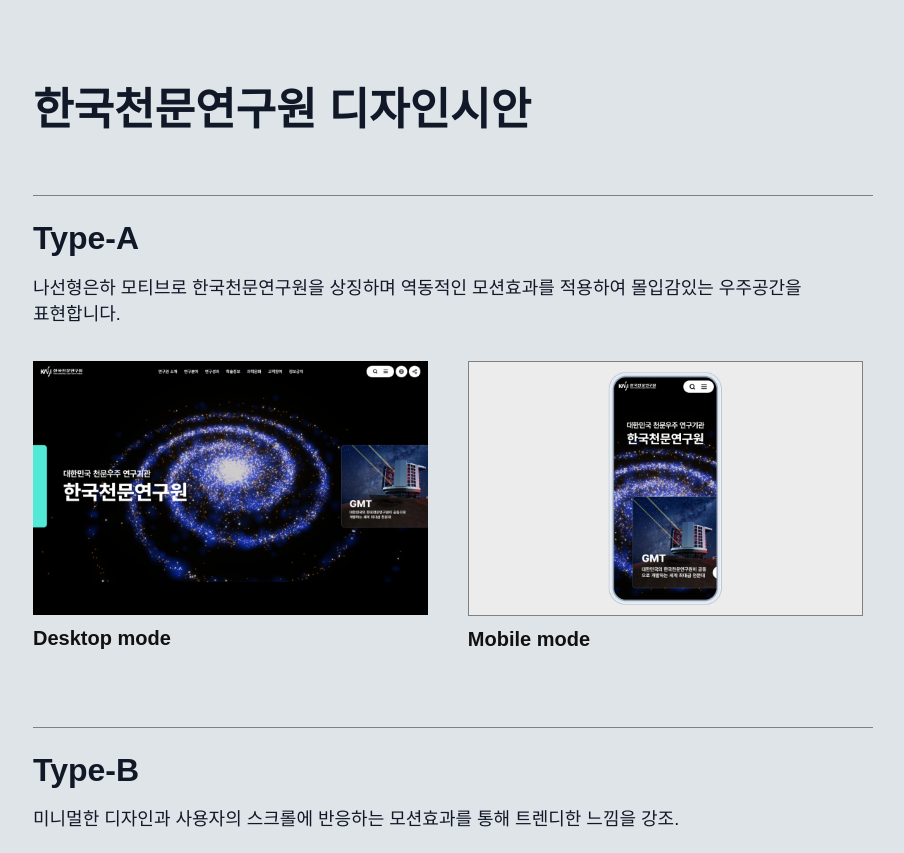
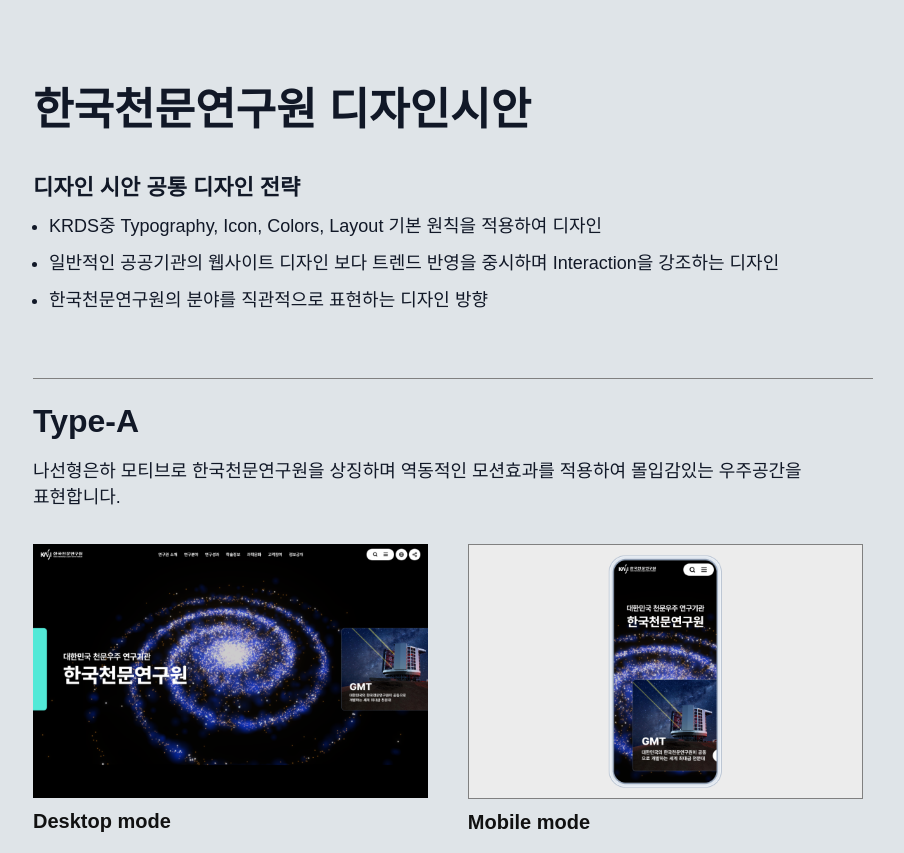
Before and after one commit to sabin21/korea_astronomy_app, a website built with webpack: page src/draft_list.html in a window 1280 px wide. Shown: the top 853 px of the page, without its empty margins (187-1091 px from the left). Built offline with nearby package versions, Linux system fonts and the light colour scheme; some packages are replaced by stand-ins of ours; files whose address does not match are found by name; a web font is replaced by a local one.

Commit message:
commit-5

```diff
--- a/public/css/index.scss
+++ b/public/css/index.scss
@@ -1,9 +1,13 @@
 
 @import url('https://cdn.jsdelivr.net/gh/orioncactus/pretendard/dist/web/static/pretendard-dynamic-subset.css');
 
-*,*::before, *::after{
-  box-sizing: border-box;
+*,*::before, *::after{ box-sizing: border-box; }
+
+ul{
+  padding:0;
+  li{ list-style: none; }
 }
+
 body {
   overflow-x: hidden;
   font-family: 'Pretendard','Noto Sans KR', 'Malgun Gothic', 'dotum', sans-serif !important;
@@ -83,6 +87,22 @@
   }
 }
 
+/* 시안 공통 방향 설명-------------*/
+
+.drafts-desc-wrap{
+  width: 100%;
+  h3{
+    font-size: 22px; margin: 40px 0 8px 0;
+  }
+  >ul{
+    padding-left: 16px;
+    li{
+      list-style: disc;
+      font-size: 18px; padding: 8px 0;
+    }
+  }
+}
+
 /* Accordian Menu */
 /* Scrollbar-effect------- */
 #accordian::-webkit-scrollbar {
--- a/src/draft_list.html
+++ b/src/draft_list.html
@@ -11,6 +11,14 @@
         <div class="info-wrap">
           <h2>한국천문연구원 디자인시안</h2>
 
+          <div class="drafts-desc-wrap">
+            <h3>디자인 시안 공통 디자인 전략</h3>
+            <ul>
+              <li>KRDS중 Typography, Icon, Colors, Layout 기본 원칙을 적용하여 디자인</li>
+              <li>일반적인 공공기관의 웹사이트 디자인 보다 트렌드 반영을 중시하며 Interaction을 강조하는 디자인</li>
+              <li>한국천문연구원의 분야를 직관적으로 표현하는 디자인 방향</li>
+            </ul>
+          </div>
           <div class="cards-wrap">
             <div class="draft-info-wrap">
               <h4>Type-A</h4>
--- a/src/index.js
+++ b/src/index.js
@@ -1,2 +1,2 @@
-
+import '../public/css/normalize.css';
 import '../public/css/index.scss';
```
Also changed, not shown: dist/css/a_mo_frame.build.css, dist/css/b_mo_frame.build.css, dist/css/draft_list.build.css, dist/css/index.build.css, dist/css/index.scss, dist/draft_list.html.
